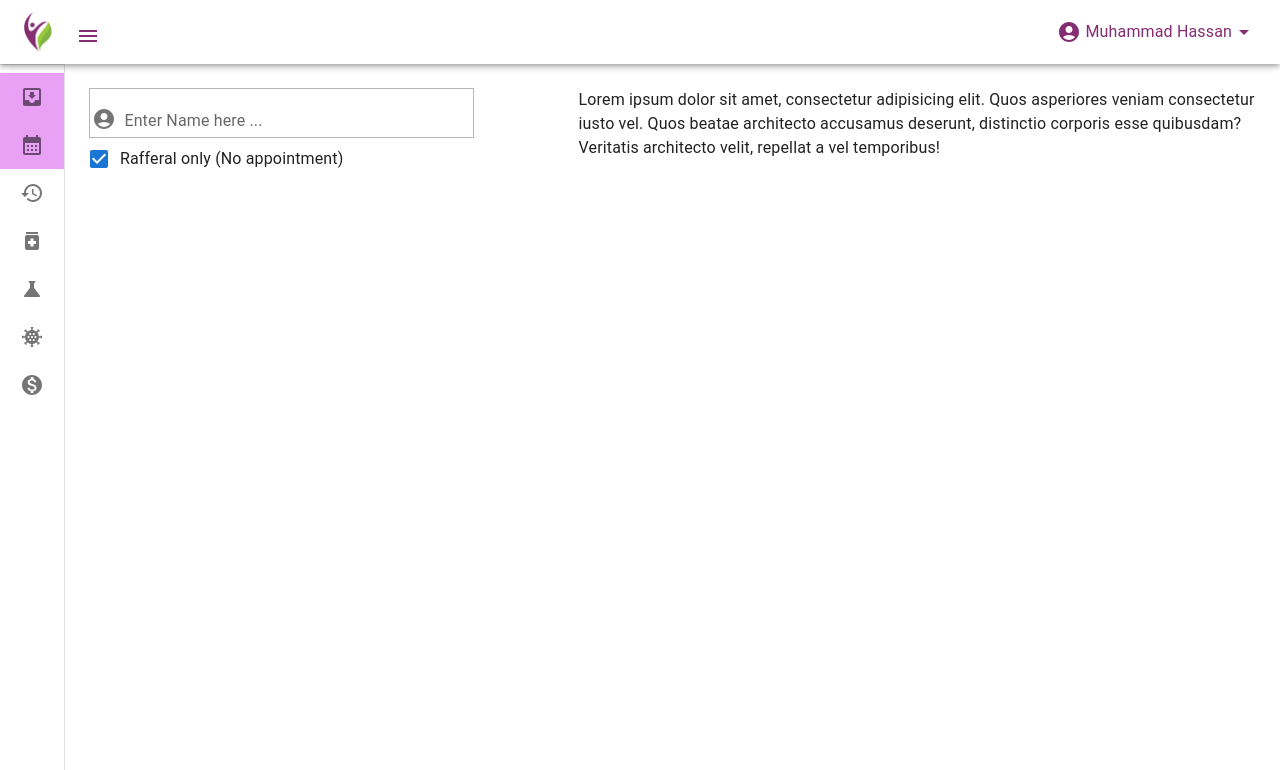
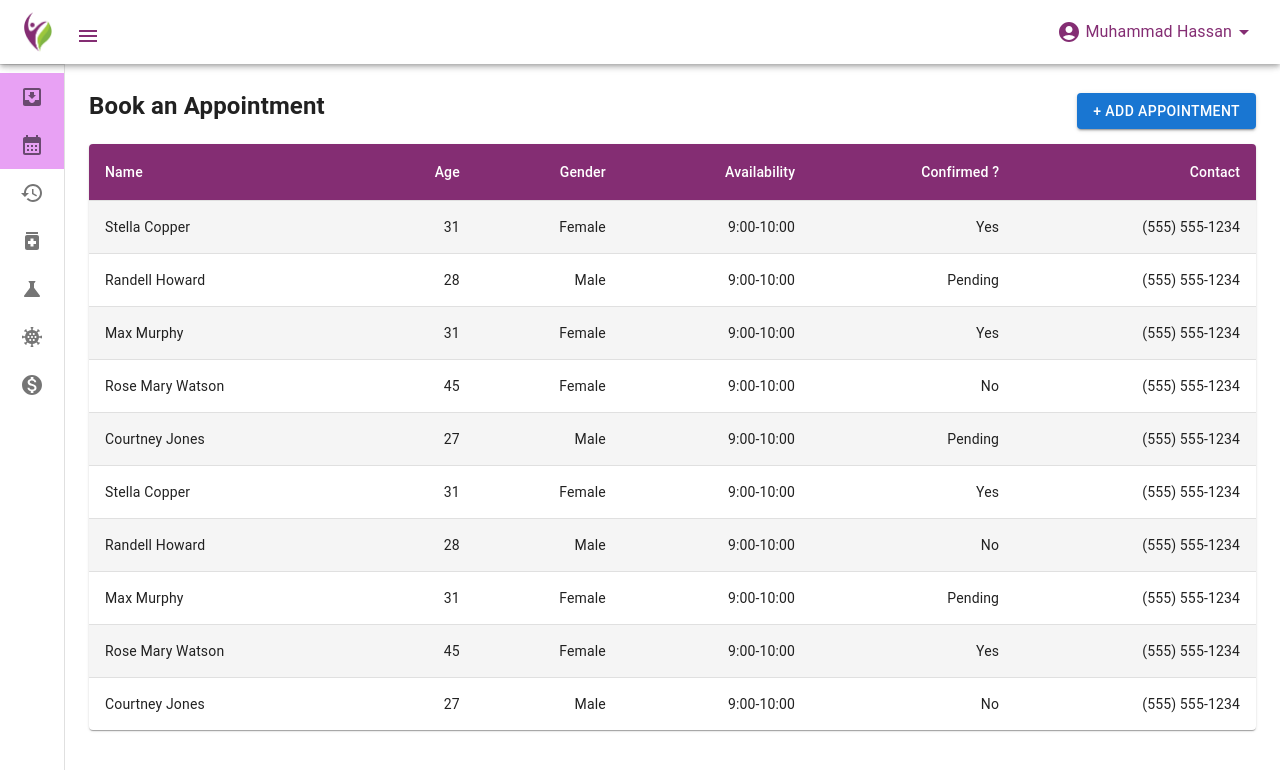
Before and after one commit to MuhammadHassanBhatti/TransCure, a React (Create React App) app: page /dashboard/schedule-Appointment in a window 1280 px wide. Shown: the top 770 px of the page. Built offline with nearby package versions, Linux system fonts and the light colour scheme.

Commit message:
Schedule Appointment Table

```diff
--- /dev/null
+++ b/src/Components/common/TableComponenet.jsx
@@ -0,0 +1,98 @@
+import * as React from "react";
+import { styled, ThemeProvider, createTheme } from "@mui/material/styles";
+import Table from "@mui/material/Table";
+import TableBody from "@mui/material/TableBody";
+import TableCell, { tableCellClasses } from "@mui/material/TableCell";
+import TableContainer from "@mui/material/TableContainer";
+import TableHead from "@mui/material/TableHead";
+import TableRow from "@mui/material/TableRow";
+import Paper from "@mui/material/Paper";
+
+const theme = createTheme({
+  palette: {
+    common: {
+      purple: "#842d73",
+      black: "#000",
+      white: "#fff",
+      // Add other colors if needed...
+    },
+    // Add other palette options...
+  },
+  // Add other theme options...
+});
+
+const StyledTableCell = styled(TableCell)(({ theme }) => ({
+  [`&.${tableCellClasses.head}`]: {
+    backgroundColor: theme.palette.common.purple,
+    color: theme.palette.common.white,
+  },
+  [`&.${tableCellClasses.body}`]: {
+    fontSize: 14,
+  },
+}));
+
+const StyledTableRow = styled(TableRow)(({ theme }) => ({
+  "&:nth-of-type(odd)": {
+    backgroundColor: theme.palette.action.hover,
+  },
+  "&:last-child td, &:last-child th": {
+    border: 0,
+  },
+}));
+
+function createData(name, age, gender, availability,confirmed,contact) {
+  return {name, age, gender, availability,confirmed,contact };
+}
+
+const rows = [
+  createData("Stella Copper", 31, "Female", "9:00-10:00","Yes", "(555) 555-1234"),
+  createData("Randell Howard",28, "Male", "9:00-10:00","Pending", "(555) 555-1234"),
+  createData("Max Murphy", 31, "Female", "9:00-10:00","Yes", "(555) 555-1234"),
+  createData("Rose Mary Watson", 45, "Female", "9:00-10:00","No", "(555) 555-1234"),
+  createData("Courtney Jones", 27, "Male", "9:00-10:00","Pending", "(555) 555-1234"),
+  createData("Stella Copper", 31, "Female", "9:00-10:00","Yes", "(555) 555-1234"),
+  createData("Randell Howard",28, "Male", "9:00-10:00", "No","(555) 555-1234"),
+  createData("Max Murphy", 31, "Female", "9:00-10:00","Pending", "(555) 555-1234"),
+  createData("Rose Mary Watson", 45, "Female", "9:00-10:00","Yes", "(555) 555-1234"),
+  createData("Courtney Jones", 27, "Male", "9:00-10:00","No", "(555) 555-1234"),
+
+];
+
+export default function TableComponent() {
+  return (
+    <ThemeProvider theme={theme}>
+      <TableContainer component={Paper}>
+        <Table sx={{ minWidth: 700 }} aria-label="customized table">
+          <TableHead>
+            <TableRow>
+              <StyledTableCell>Name</StyledTableCell>
+              <StyledTableCell align="right">Age</StyledTableCell>
+              <StyledTableCell align="right">Gender</StyledTableCell>
+              <StyledTableCell align="right">Availability</StyledTableCell>
+              <StyledTableCell align="right">Confirmed ?</StyledTableCell>
+              <StyledTableCell align="right">Contact</StyledTableCell>
+            </TableRow>
+          </TableHead>
+          <TableBody>
+            {rows.map((row) => (
+              <StyledTableRow key={row.name}>
+                <StyledTableCell component="th" scope="row">
+                  {row.name}
+                </StyledTableCell>
+                <StyledTableCell align="right">{row.age}</StyledTableCell>
+                <StyledTableCell align="right">{row.gender}</StyledTableCell>
+                <StyledTableCell align="right">
+                  {row.availability}
+                </StyledTableCell>
+                <StyledTableCell align="right">
+                  {row.confirmed}
+                </StyledTableCell>
+                <StyledTableCell align="right">{row.contact}</StyledTableCell>
+              </StyledTableRow>
+            ))}
+          </TableBody>
+        </Table>
+      </TableContainer>
+    </ThemeProvider>
+  );
+}
--- a/src/Components/screens/Schedule Appoinment/ScheduleAppoinment.jsx
+++ b/src/Components/screens/Schedule Appoinment/ScheduleAppoinment.jsx
@@ -1,66 +1,31 @@
 import React from "react";
 import AccountCircle from "@mui/icons-material/AccountCircle";
-import { Grid } from "@mui/material";
+import { Button, Grid } from "@mui/material";
 import Box from "@mui/material/Box";
 import Checkbox from "@mui/material/Checkbox";
 import FormControlLabel from "@mui/material/FormControlLabel";
 import FormGroup from "@mui/material/FormGroup";
 import TextField from "@mui/material/TextField";
+import TableComponenet from "../../common/TableComponenet";
 
-// import { DemoContainer, DemoItem } from "@mui/x-date-pickers/internals/demo";
-// import { LocalizationProvider } from "@mui/x-date-pickers-pro";
-// import { AdapterDayjs } from "@mui/x-date-pickers-pro/AdapterDayjs";
-// import { DateRangeCalendar } from "@mui/x-date-pickers-pro/DateRangeCalendar";
 const ScheduleAppoinment = () => {
   return (
-    <Grid container spacing={1}>
-      <Grid item xs={12} sm={6} md={5} lg={5}>
+    <Grid container>
       <Box
         sx={{
+          width: "100%",
+          margin: "0",
           display: "flex",
-            alignItems: "flex-end",
-            border: "solid 1px #B6B6B4",
-            width: "80%",
-            "& .MuiInput-underline:before": {
-              borderBottom: "none",
-            },
+          justifyContent: "space-between",
+          alignItems: "center",
+
         }}
       >
-          <AccountCircle
-            sx={{ color: "action.active", mr: 1, ml: 0.3, my: 0.8 }}
-          />
-          <TextField
-            style={{ width: "100%" }}
-            label="Enter Name here ..."
-            variant="standard"
-          />
+        <h2 style={{marginTop:0}}>Book an Appointment</h2>
+        <Button style={{marginBottom:"10px"}} variant="contained">+ Add Appointment</Button>
       </Box>
-        <FormGroup>
-          <FormControlLabel
-            control={<Checkbox defaultChecked />}
-            label="Rafferal only (No appointment)"
-          />
-        </FormGroup>
-        {/* <LocalizationProvider dateAdapter={AdapterDayjs}>
-          <DemoContainer
-            components={["DateRangeCalendar", "DateRangeCalendar"]}
-          >
-            <DemoItem label="1 calendar">
-              <DateRangeCalendar calendars={1} />
-            </DemoItem>
-            <DemoItem label="2 calendars">
-              <DateRangeCalendar calendars={2} />
-            </DemoItem>
-          </DemoContainer>
-        </LocalizationProvider> */}
-      </Grid>
 
-      <Grid item xs={12} sm={6} md={7} lg={7}>
-        Lorem ipsum dolor sit amet, consectetur adipisicing elit. Quos
-        asperiores veniam consectetur iusto vel. Quos beatae architecto
-        accusamus deserunt, distinctio corporis esse quibusdam? Veritatis
-        architecto velit, repellat a vel temporibus!
-      </Grid>
+      <TableComponenet />
     </Grid>
   );
 };
```
Lines whose indentation alone changed are shown as unchanged.
